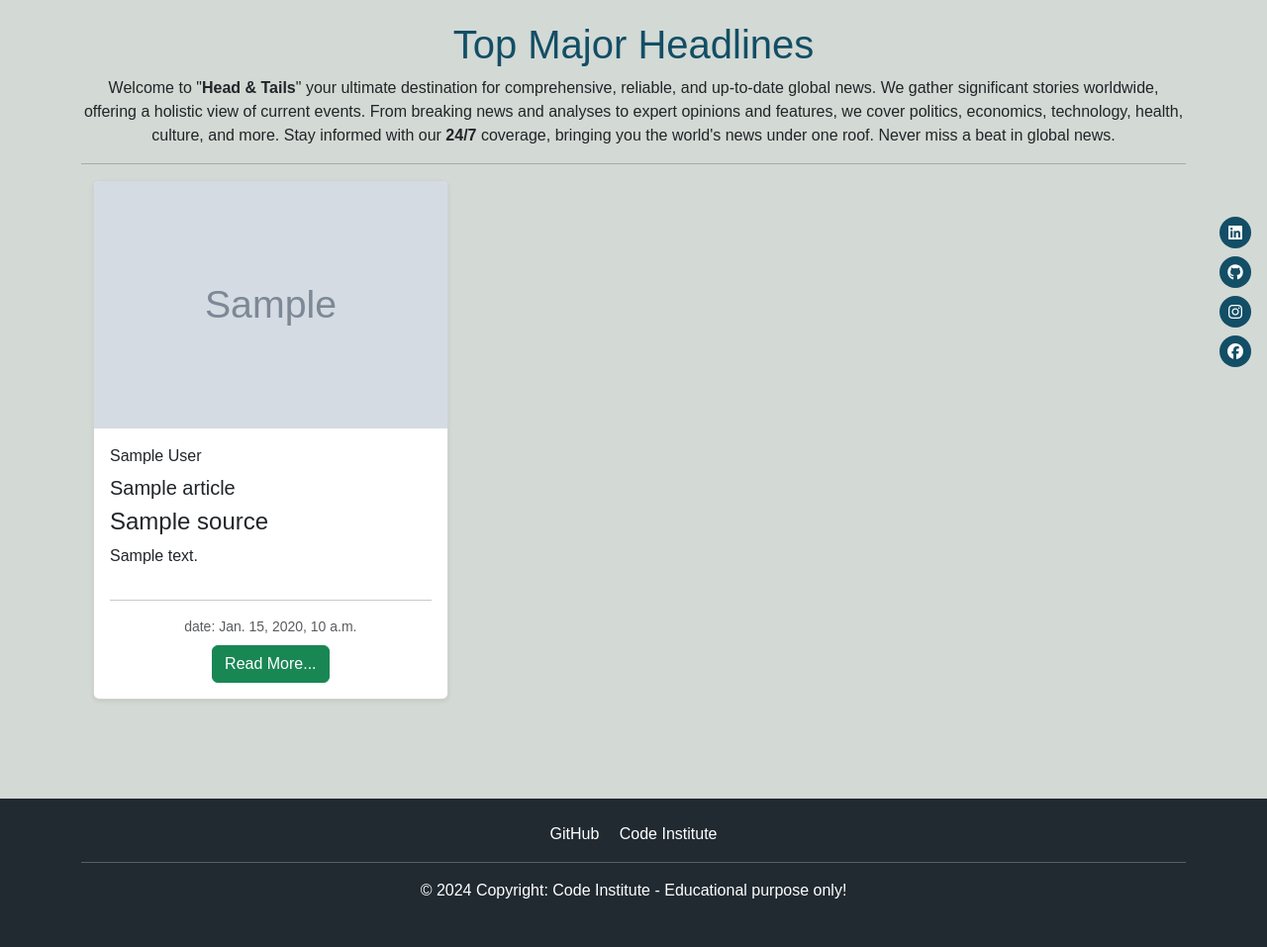
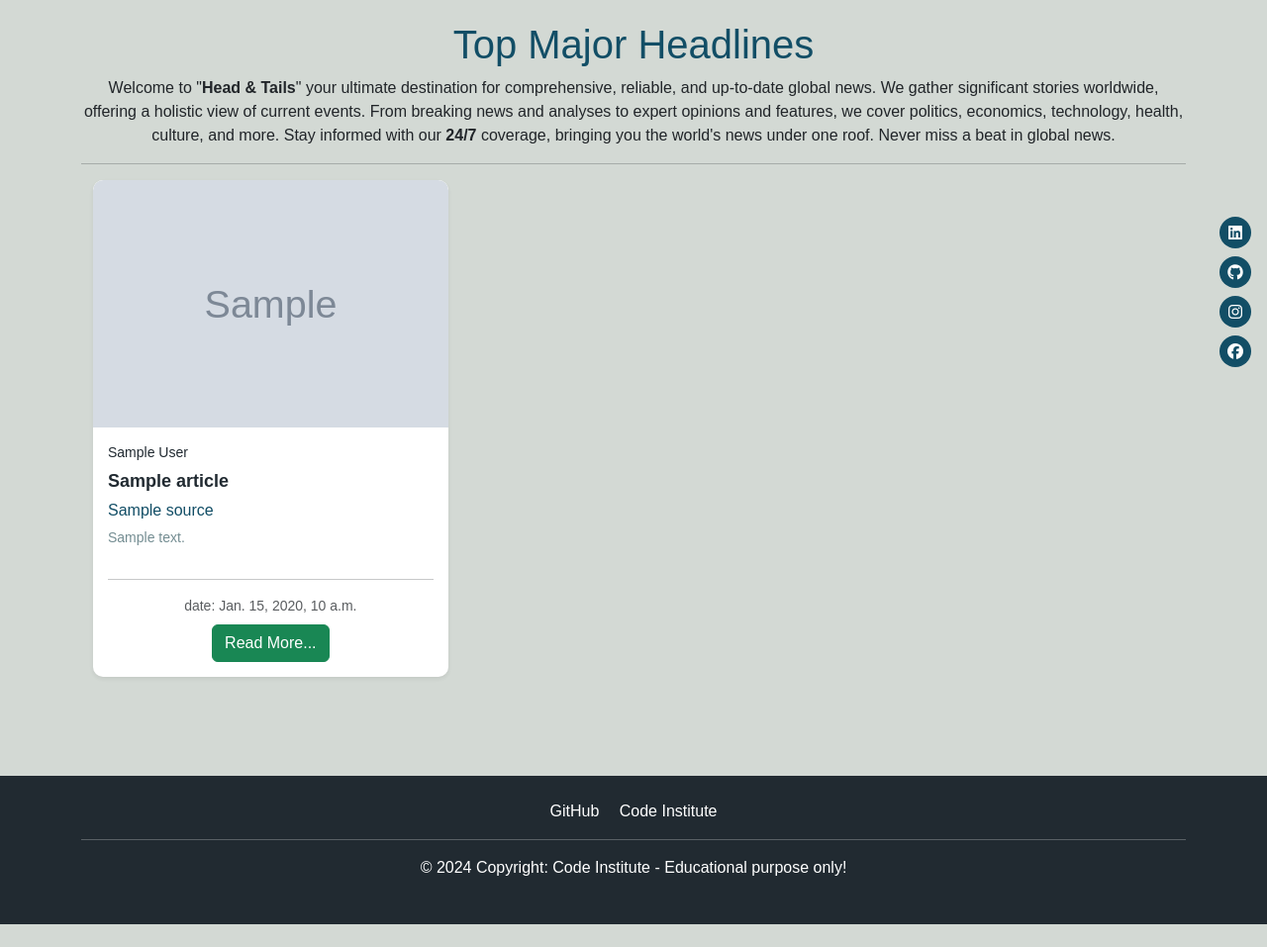
Before and after one commit to Kamal-Kohli/News_App_PP4, a Django app: page / in a window 1280 px wide. Shown: the part 105-1062 px from the top of the page at 99% size. After the commit the page ends 1039 px from the top, so only its background shows below. Run offline with Django 4.2, Linux system fonts and the light colour scheme; tables that the repository leaves empty hold one stand-in row (values such as "Sample post"); grey boxes marked "Sample" are stand-in pictures; a database or web service that is not in the repository returns one stand-in record (values such as "Sample title"); data that the repository does not hold is empty; some libraries are stand-ins or nearby versions.

Commit message:
add style to cards(news article)

```diff
--- a/static/css/base.css
+++ b/static/css/base.css
@@ -43,37 +43,76 @@ nav ul li a {
     font-weight: 500;
 }
 
-/* Footer */
-
-footer .container {
-    width: 100%;
-    margin-bottom: 2rem;
+/* Card styling */
+.card {
+    border: none;
+    border-radius: 10px;
+    overflow: hidden;
+    transition: transform 0.3s ease-in-out;
+    background-color: #fff;
+    box-shadow: 0 4px 6px rgba(0, 0, 0, 0.1);
+    display: flex;
+    flex-direction: column;
 }
 
-footer {
-    background-color: #212a31;
-    height: 150px;
-    display: flex;
-    align-items: center;
-    justify-content: center;
+.card:hover {
+    transform: translateY(-5px);
 }
 
-footer p {
-    margin: 0;
+/* Image styling */
+.card-img-top {
+    border-top-left-radius: 10px;
+    border-top-right-radius: 10px;
+    width: 100%;
+    height: 250px;
+    object-fit: cover;
 }
 
-.social-links {
-    margin-top: 0.5rem;
+/* Card body */
+.card-body {
+    display: flex;
+    flex-direction: column;
+    flex-grow: 1;
+    padding: 15px;
 }
 
-.social-links a {
-    text-decoration: none;
-    color: #ffffff;
-    transition: color 0.3s ease;
+/* Article author */
+.card-title.p {
+    font-size: 14px;
+    color: #212a31;
+    margin-bottom: 10px;
 }
 
-.social-links a:hover {
-    color: #cccccc;
+/* Article title */
+.card-title.h5 {
+    font-size: 18px;
+    font-weight: bold;
+    margin-bottom: 15px;
+    color: #212a31;
+}
+
+/* Article source */
+.card-title.h4 {
+    font-size: 16px;
+    color: #124e66;
+    margin-bottom: 10px;
+}
+
+/* Article description */
+.card-text {
+    font-size: 14px;
+    color: #748d92;
+    margin-bottom: 15px;
+    flex-grow: 1;
+    overflow: hidden;
+    text-overflow: ellipsis;
+}
+
+.news-article {
+    background: #fff;
+    padding: 1rem;
+    border: 1px solid #ddd;
+    border-radius: 5px;
 }
 
 /* Pagination */
@@ -132,3 +171,36 @@ footer p {
 .floating-icons a:hover {
     background-color: #212a31;
 }
+
+/* Footer */
+
+footer .container {
+    width: 100%;
+    margin-bottom: 2rem;
+}
+
+footer {
+    background-color: #212a31;
+    height: 150px;
+    display: flex;
+    align-items: center;
+    justify-content: center;
+}
+
+footer p {
+    margin: 0;
+}
+
+.social-links {
+    margin-top: 0.5rem;
+}
+
+.social-links a {
+    text-decoration: none;
+    color: #ffffff;
+    transition: color 0.3s ease;
+}
+
+.social-links a:hover {
+    color: #cccccc;
+}
```
